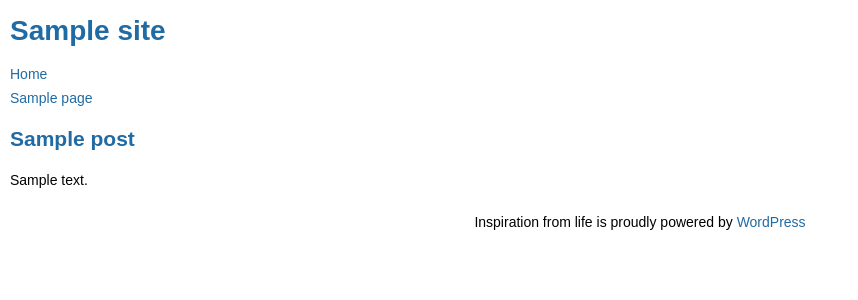
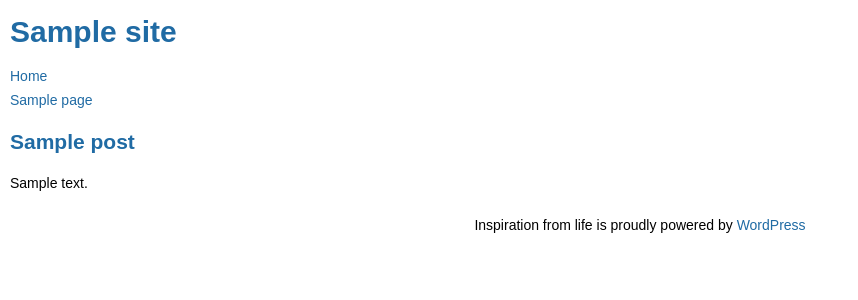
Before and after one commit to chengbo/chengbo.github.io, a WordPress theme: template index.php in a window 1280 px wide. Shown: the top 300 px of the page, without its empty margins (0-858 px from the left). Run offline with PHP 8.4 and a stand-in for WordPress, Linux system fonts and the light colour scheme; the site name, menu and one post (Sample post) are stand-ins, and other content is empty.

Commit message:
set a custom style to site title and subtitle

```diff
--- a/header.php
+++ b/header.php
@@ -21,8 +21,8 @@
 <div id="container">
 	<header id="header" role="banner">
 		<hgroup>
-			<h1><a href="<?php echo esc_url( home_url( '/' ) ); ?>" title="<?php echo esc_attr( get_bloginfo( 'name', 'display' ) ); ?>" rel="home"><?php bloginfo( 'name' ); ?></a></h1>
-			<h2><?php bloginfo( 'description' ); ?></h2>
+			<h1 class="site-title"><a href="<?php echo esc_url( home_url( '/' ) ); ?>" title="<?php echo esc_attr( get_bloginfo( 'name', 'display' ) ); ?>" rel="home"><?php bloginfo( 'name' ); ?></a></h1>
+			<h2 class="site-subtitle"><?php bloginfo( 'description' ); ?></h2>
 		</hgroup>
 
 		<nav id="site-navigation" role="navigation">
--- a/style.css
+++ b/style.css
@@ -60,3 +60,11 @@ footer {
     clear: both;
     text-align: center;
 }
+.site-title {
+    font-size: 30px;
+}
+.site-subtitle {
+    font-size: 12px;
+    line-height: 0;
+    font-weight: normal;
+}
```
